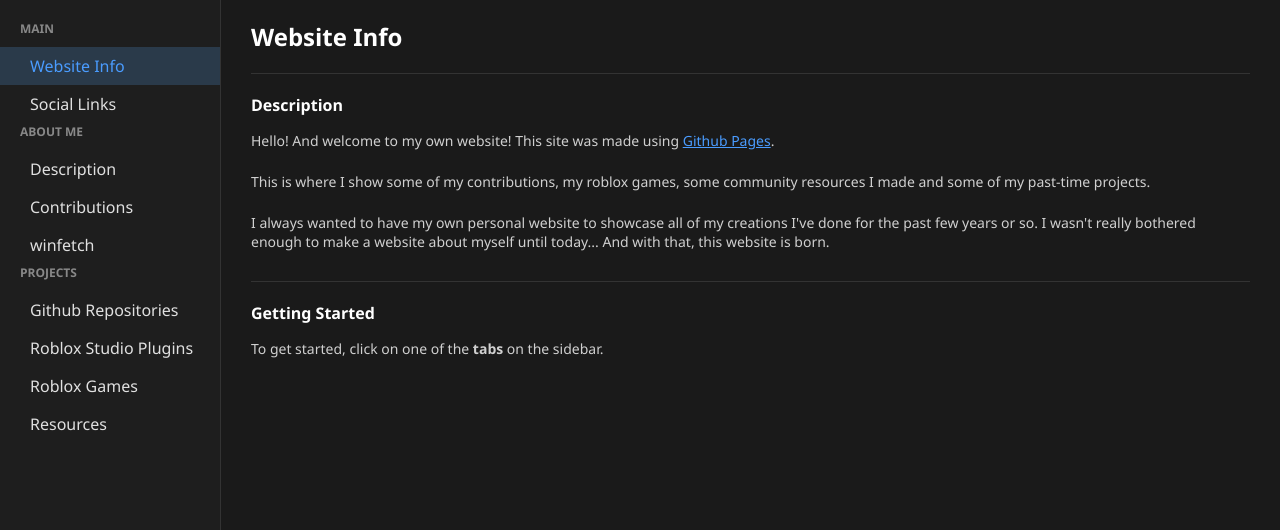
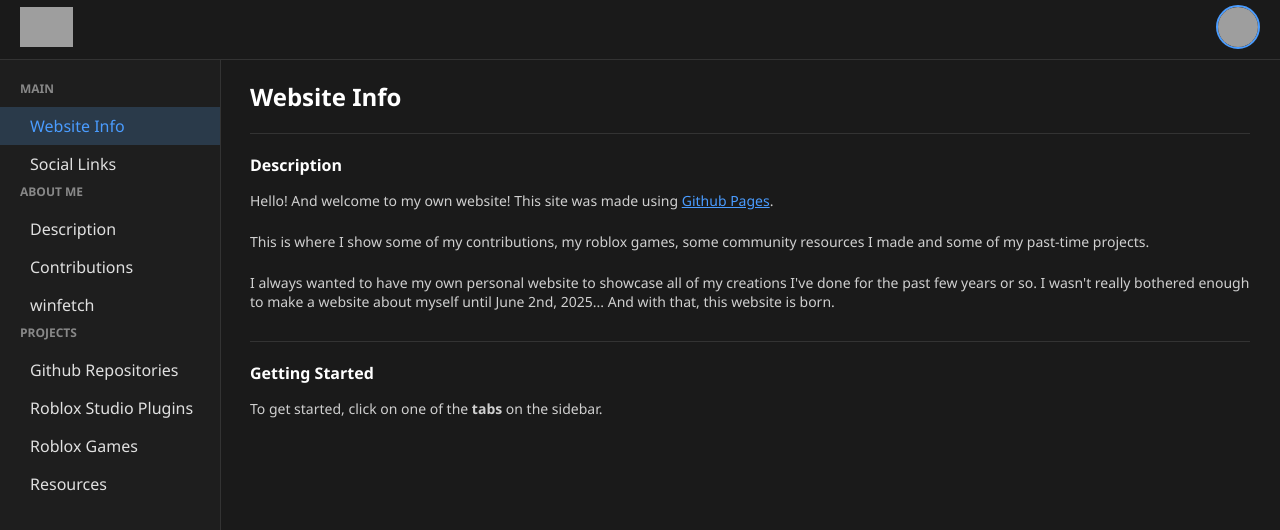
Before and after one commit to AverageFree2Play/averagefree2play.github.io, a plain HTML site: page index.html in a window 1280 px wide. Shown: the top 530 px of the page. Drawn offline with Linux system fonts and the light colour scheme; grey boxes are pictures that could not be loaded.

Commit message:
Added topbar

```diff
--- a/index.html
+++ b/index.html
@@ -7,6 +7,15 @@
     <link rel='stylesheet' type='text/css' media='screen' href='main.css'>
 </head>
 <body>
+    <div class="top-bar">
+        <a href="https://pages.github.com/" class="logo-link" target="_blank">
+            <img src="https://pages.github.com/images/logo.svg" alt="Website Logo">
+        </a>
+        <a href="#" class="profile-link">
+            <img src="https://avatars.githubusercontent.com/u/124472904?s=400&u=c9936fb211ca0a06083247748628ff0aaecc07be&v=4" alt="Profile Picture" class="profile-pic">
+        </a>
+    </div>
+
     <div class="sidebar">
         <div class="sidebar-header">Main</div>
         <a href="index.html" class="sidebar-item active">
@@ -52,7 +61,7 @@
                 <br>
                 <div class="page-label">This is where I show some of my contributions, my roblox games, some community resources I made and some of my past-time projects.</div>
                 <br>
-                <div class="page-label">I always wanted to have my own personal website to showcase all of my creations I've done for the past few years or so. I wasn't really bothered enough to make a website about myself until today... And with that, this website is born.</div>
+                <div class="page-label">I always wanted to have my own personal website to showcase all of my creations I've done for the past few years or so. I wasn't really bothered enough to make a website about myself until June 2nd, 2025... And with that, this website is born.</div>
            </div>
         </div>
         <hr>
--- a/main.css
+++ b/main.css
@@ -1,3 +1,42 @@
+.top-bar {
+    width: 100%;
+    height: 60px;
+    background-color: #1a1a1a;
+    display: flex;
+    justify-content: space-between;
+    align-items: center;
+    padding: 0 20px;
+    box-sizing: border-box;
+    position: fixed;
+    top: 0;
+    left: 0;
+    z-index: 100;
+    border-bottom: 1px solid #333;
+}
+
+.logo-link img {
+    height: 40px;
+    transition: transform 0.2s;
+}
+
+.logo-link img:hover {
+    transform: scale(1.05);
+}
+
+.profile-pic {
+    height: 40px;
+    width: 40px;
+    border-radius: 50%;
+    object-fit: cover;
+    border: 2px solid #4a9cff;
+    transition: transform 0.2s;
+}
+
+.profile-pic:hover {
+    transform: scale(1.1);
+}
+
+/* Update the body to account for fixed top bar */
 body {
     font-family: 'Segoe UI', Tahoma, Geneva, Verdana, sans-serif;
     margin: 0;
@@ -6,6 +45,32 @@ body {
     height: 100vh;
     background-color: #121212;
     color: #e0e0e0;
+    padding-top: 0px; /* Add padding to prevent content from being hidden under top bar */
+    box-sizing: border-box;
+}
+
+/* Update sidebar positioning */
+.sidebar {
+    width: 220px;
+    background-color: #1e1e1e;
+    border-right: 1px solid #333;
+    padding: 20px 0;
+    overflow-y: auto;
+    height: calc(100vh - 60px); /* Adjust height to account for top bar */
+    position: fixed;
+    top: 60px;
+    left: 0;
+}
+
+/* Update content positioning */
+.content {
+    flex: 1;
+    padding: 20px 30px;
+    overflow-y: auto;
+    background-color: #1a1a1a;
+    margin-left: 220px; /* Account for sidebar width */
+    height: calc(100vh - 60px); /* Adjust height to account for top bar */
+    margin-top: 60px;
 }
 
 .sidebar {
@@ -144,10 +209,10 @@ select, input[type="text"], input[type="number"] {
 
 .winfetch-container {
     font-family: 'Cascadia Mono', monospace;
-    background-color: #1e1e1e;
+    background-color: #0c0c0c;
     padding: 20px;
     border-radius: 5px;
-    max-width: 800px;
+    max-width: 100%;
     margin: 0 auto;
     display: flex;
     gap: 20px;
```
Also changed, not shown: winfetch.html (+15 -14 lines).
